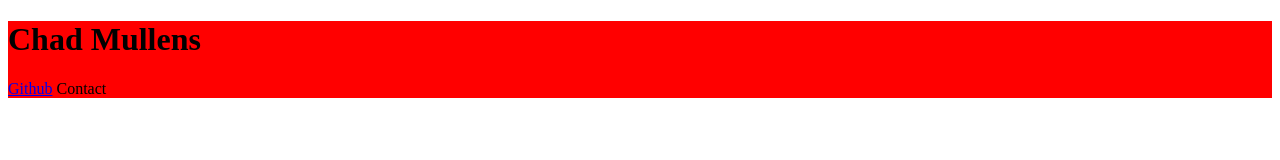
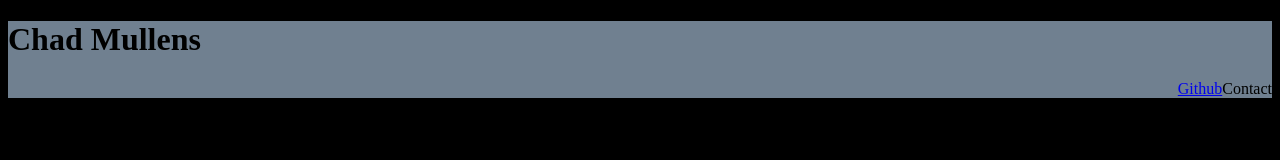
Before and after one commit to telecotech/My-Portfolio, a plain HTML site: page index.html in a window 1280 px wide. Drawn offline with Linux system fonts and the light colour scheme.

Commit message:
adding flex to my styles

```diff
--- a/assets/css/styles.css
+++ b/assets/css/styles.css
@@ -1,3 +1,33 @@
-header{
-    background-color:red;
+body{
+    background-color:black;
 }
+
+.header{
+
+    background-color:slategray;
+    color:black;
+
+
+}
+
+
+.container {
+    display: flex;
+    flex-wrap: wrap;
+    align-content:flex-end;
+    justify-content: flex-end;
+
+}
+
+.item-1 {
+    flex: 1;
+    border: solid black;
+}
+
+.item-2 {
+    flex: 1;
+}
+
+.item-3{
+    flex: 1;
+}
```
Also changed, not shown: assets/images/Chad.jpg (added).
